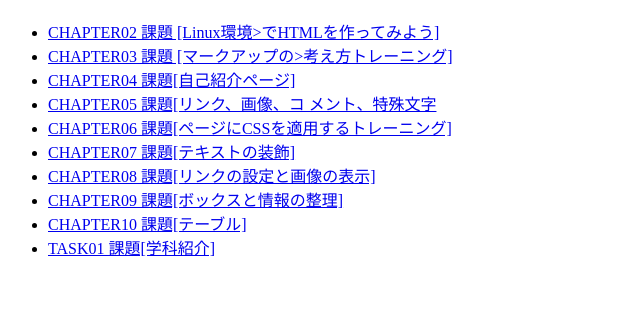
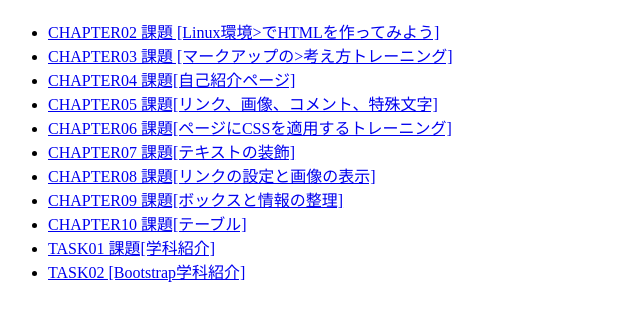
Before and after one commit to itc-s21023/WebExtention, a plain HTML site: page index.html in a window 1280 px wide. Shown: the part 61-382 px from the top of the page, without its empty margins (0-640 px from the left). Drawn offline with Linux system fonts and the light colour scheme.

Commit message:
Task02を追加

```diff
--- a/index.html
+++ b/index.html
@@ -1,10 +1,12 @@
 <!DOCTYPE html>
 <html lang="ja">
+
 <head>
     <meta charset="utf-8">
     <meta name="description" content="TOP">
     <title>TOP</title>
 </head>
+
 <body>
 
     <h1>TOP</h1>
@@ -17,8 +19,7 @@
 
         <li><a href="chapter04/ch04-markuptag1.html">CHAPTER04 課題[自己紹介ページ]</a></li>
 
- <li><a href="chapter05/ch05-markuptag2.html">CHAPTER05 課題[リンク、画像、コ
-メント、特殊文字</a></li>
+        <li><a href="chapter05/ch05-markuptag2.html">CHAPTER05 課題[リンク、画像、コメント、特殊文字]</a></li>
 
         <li><a href="chapter06/index.html">CHAPTER06 課題[ページにCSSを適用するトレーニング]</a></li>
 
@@ -32,7 +33,9 @@
 
         <li><a href="Task01/index.html">TASK01 課題[学科紹介]</a></li>
 
+        <li><a href="Task02/index.html">TASK02 [Bootstrap学科紹介]</a></li>
     </ul>
 
 </body>
+
 </html>
```
Lines whose indentation alone changed are shown as unchanged.
